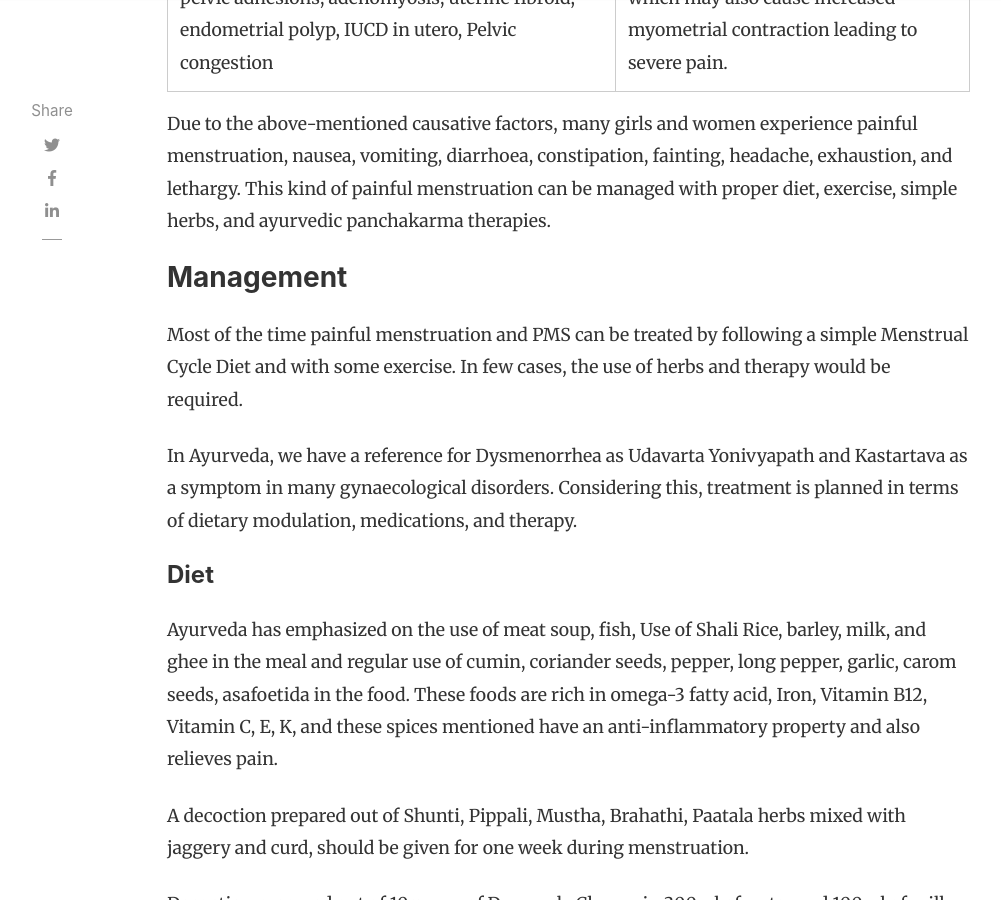
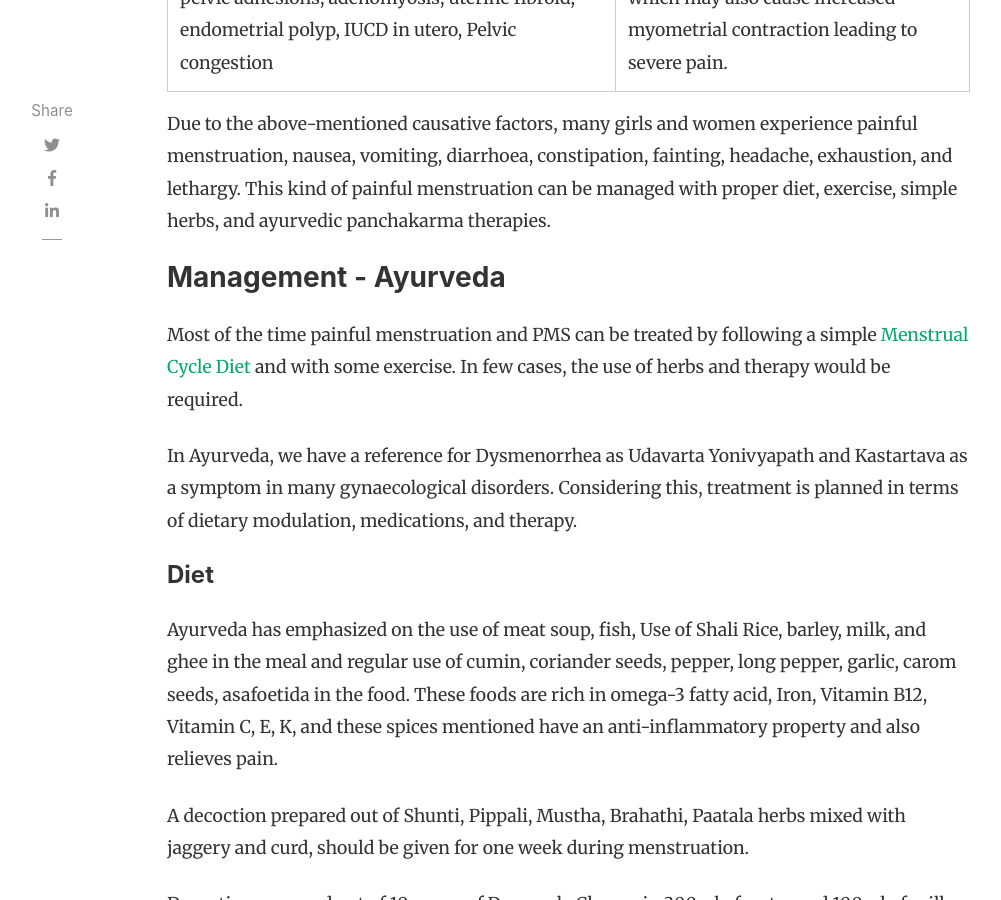
Before and after one commit to ayurdoc/ayurdoc.github.io, a Jekyll site: the page built from _posts/2020-09-20-ayurvedic-tips-to-manage-period-pain-naturally.md, in a window 1280 px wide and 900 px high, scrolled down 3072 px. Shown: the whole window, without its empty margins (118-1119 px from the left). Built offline with Jekyll 4.4.1, drawn with Linux system fonts in a browser that asks for light colours; nearby versions of some CDN libraries; comment, search, counter and statistics services are not loaded; some of the changed text lies outside the part shown.

Commit message:
fix for prev/next links

```diff
--- a/_config.yml
+++ b/_config.yml
@@ -17,6 +17,7 @@ authors:
     name: Dr. Raksha Suvarna
     display_name: Dr. Raksha Suvarna
     avatar: 'assets/images/raksha.jpg'
+    web: https://www.instagram.com/dr.raksha.suvarna/
   sal:
     name: Dr. Raksha
     display_name: Dr. Raksha
--- a/_includes/featuredbox.html
+++ b/_includes/featuredbox.html
@@ -46,7 +46,7 @@
                                 {% endif %}
                                 <span class="post-date">{{ post.date | date_to_string }}</span>
                                 </span>
-                                <span class="post-read-more"><a href="{{ site.baseurl }}/{{ post.url }}" title="Read Story"><svg class="svgIcon-use" width="25" height="25" viewbox="0 0 25 25"><path d="M19 6c0-1.1-.9-2-2-2H8c-1.1 0-2 .9-2 2v14.66h.012c.01.103.045.204.12.285a.5.5 0 0 0 .706.03L12.5 16.85l5.662 4.126a.508.508 0 0 0 .708-.03.5.5 0 0 0 .118-.285H19V6zm-6.838 9.97L7 19.636V6c0-.55.45-1 1-1h9c.55 0 1 .45 1 1v13.637l-5.162-3.668a.49.49 0 0 0-.676 0z" fill-rule="evenodd"></path></svg></a></span>
+                                <span class="post-read-more"><a href="{{ site.baseurl }}{{ post.url }}" title="Read Story"><svg class="svgIcon-use" width="25" height="25" viewbox="0 0 25 25"><path d="M19 6c0-1.1-.9-2-2-2H8c-1.1 0-2 .9-2 2v14.66h.012c.01.103.045.204.12.285a.5.5 0 0 0 .706.03L12.5 16.85l5.662 4.126a.508.508 0 0 0 .708-.03.5.5 0 0 0 .118-.285H19V6zm-6.838 9.97L7 19.636V6c0-.55.45-1 1-1h9c.55 0 1 .45 1 1v13.637l-5.162-3.668a.49.49 0 0 0-.676 0z" fill-rule="evenodd"></path></svg></a></span>
                                 <div class="clearfix"></div>
                             </div>
                         </div>
--- a/_layouts/post.html
+++ b/_layouts/post.html
@@ -150,10 +150,10 @@ post_class: post-template
             <!-- Prev/Next -->
             <div class="row PageNavigation d-flex justify-content-between font-weight-bold">
             {% if page.previous.url %}
-            <a class="prev d-block col-md-6" href="{{ site.baseurl }}/{{page.previous.url}}"> &laquo; {{page.previous.title}}</a>
+            <a class="prev d-block col-md-6" href="{{ site.baseurl }}{{page.previous.url}}"> &laquo; {{page.previous.title}}</a>
             {% endif %}
             {% if page.next.url %}
-            <a class="next d-block col-md-6 text-lg-right" href="{{ site.baseurl }}/{{page.next.url}}">{{page.next.title}} &raquo; </a>
+            <a class="next d-block col-md-6 text-lg-right" href="{{ site.baseurl }}{{page.next.url}}">{{page.next.title}} &raquo; </a>
             {% endif %}
             <div class="clearfix"></div>
             </div>
--- a/_posts/2020-09-20-ayurvedic-tips-to-manage-period-pain-naturally.md
+++ b/_posts/2020-09-20-ayurvedic-tips-to-manage-period-pain-naturally.md
@@ -42,8 +42,8 @@ In this table let us understand the causes for dysmenorrhoea
 
 Due to the above-mentioned causative factors, many girls and women experience painful menstruation, nausea, vomiting, diarrhoea, constipation, fainting, headache, exhaustion, and lethargy. This kind of painful menstruation can be managed with proper diet, exercise, simple herbs, and ayurvedic panchakarma therapies.
 
-### Management
-Most of the time painful menstruation and PMS can be treated by following a simple Menstrual Cycle Diet and with some exercise. In few cases, the use of herbs and therapy would be required.
+### Management - Ayurveda
+Most of the time painful menstruation and PMS can be treated by following a simple [Menstrual Cycle Diet](/what-to-eat-and-what-to-avoid-during-menstrual-cycle) and with some exercise. In few cases, the use of herbs and therapy would be required.
 
 In Ayurveda, we have a reference for Dysmenorrhea as Udavarta Yonivyapath and Kastartava as a symptom in many gynaecological disorders. Considering this, treatment is planned in terms of dietary modulation, medications, and therapy.
 
```
